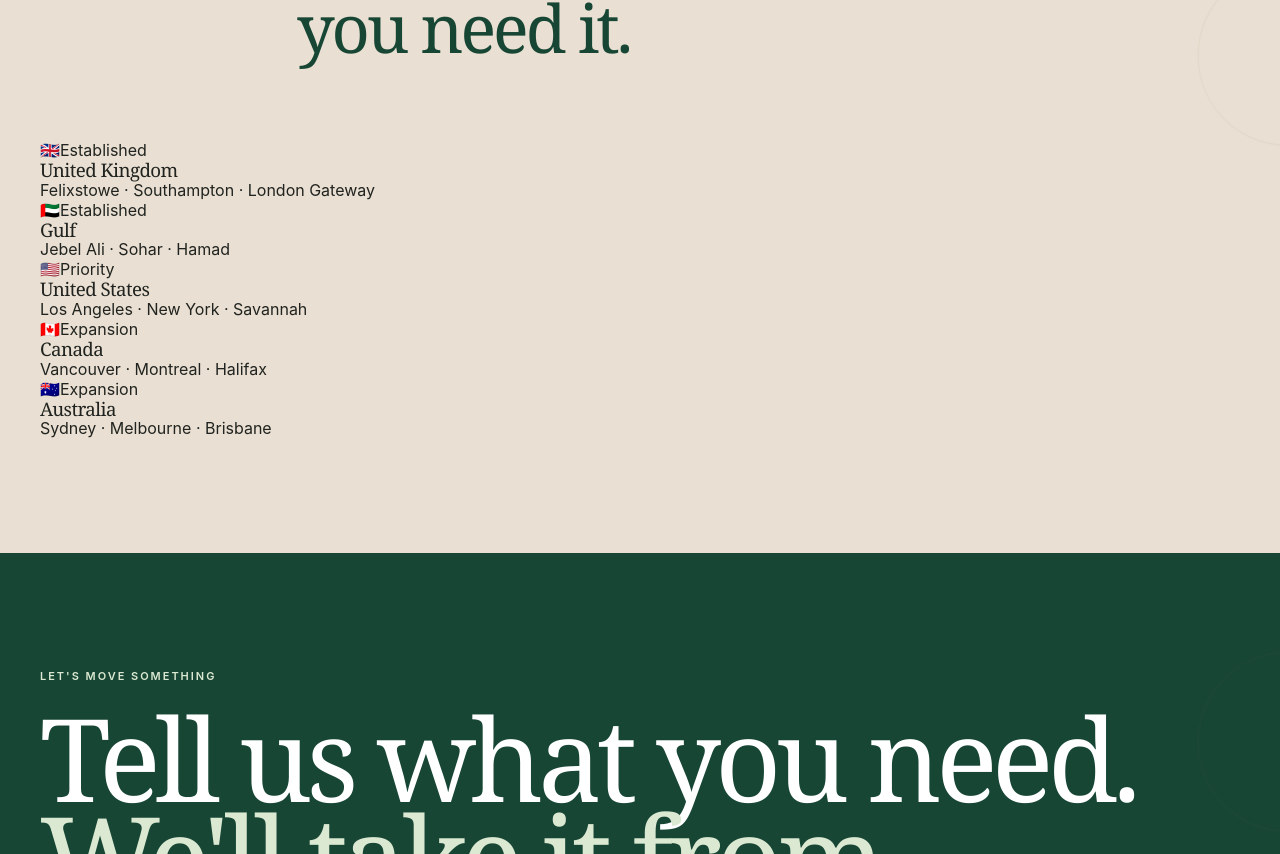
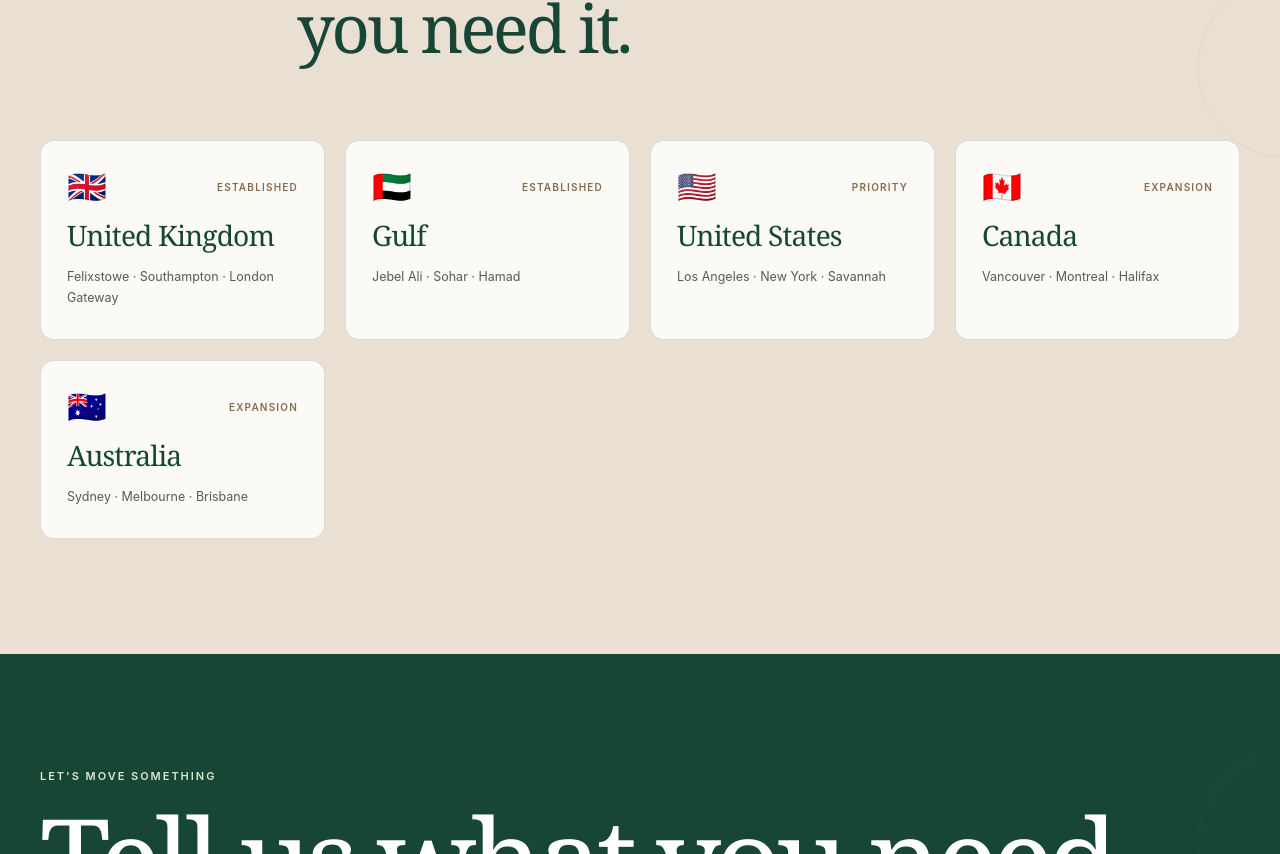
Before and after one commit to Lokesh-5618/sri-jothi-site, a React (Vite) app: page / in a window 1280 px wide. Shown: the part 5288-6142 px from the top of the page. Built offline with nearby package versions, Linux system fonts and the light colour scheme.

Commit message:
Refactor market styles and add new grid layout

```diff
--- a/src/index.css
+++ b/src/index.css
@@ -1048,13 +1048,51 @@ body:before {
 
 /* markets */
 .markets { background: #e9dfd2; padding-top: clamp(40px, 5vw, 60px); }
-.market-list { border-top: 1px solid var(--line); margin-top: 55px; }
-.market { display: grid; grid-template-columns: 70px 1fr auto; gap: 25px; align-items: center; padding: 28px 0; border-bottom: 1px solid var(--line); transition: padding-left .35s var(--ease), opacity .85s var(--ease), transform .85s var(--ease), filter .85s var(--ease); }
-.market:hover { padding-left: 10px; }
-.market-num { font-size: 10px; color: var(--brown); }
-.market h3 { font: clamp(34px, 4vw, 54px)/1.15 var(--serif); color: var(--green); margin: 0; transition: transform .35s var(--ease); }
-.market:hover h3 { transform: translateX(12px); }
-.market b { font-size: 10px; font-weight: 500; text-transform: uppercase; letter-spacing: .12em; color: var(--brown); }
+
+.markets-grid {
+  display: grid;
+  grid-template-columns: repeat(auto-fit, minmax(230px, 1fr));
+  gap: 20px;
+  margin-top: 55px;
+}
+.market-card {
+  background: var(--paper);
+  border: 1px solid var(--line);
+  border-radius: var(--radius);
+  padding: 30px 26px;
+  display: flex;
+  flex-direction: column;
+  gap: 16px;
+  transition: transform .5s var(--ease), box-shadow .5s var(--ease), border-color .4s;
+}
+.market-card:hover {
+  transform: translateY(-6px);
+  box-shadow: 0 18px 40px rgba(23, 70, 53, .08);
+  border-color: var(--brown-light);
+}
+.market-card-top { display: flex; align-items: center; justify-content: space-between; gap: 12px; }
+.market-flag { font-size: 32px; line-height: 1; }
+.market-status {
+  font-size: 10px;
+  font-weight: 600;
+  text-transform: uppercase;
+  letter-spacing: .12em;
+  color: var(--brown);
+  white-space: nowrap;
+}
+.market-card h3 {
+  font: clamp(24px, 2.2vw, 30px)/1.15 var(--serif);
+  color: var(--green);
+  margin: 0;
+  transition: transform .35s var(--ease);
+}
+.market-card:hover h3 { transform: translateX(4px); }
+.market-ports {
+  font-size: 12.5px;
+  line-height: 1.65;
+  color: var(--ink-soft);
+  margin: 0;
+}
 
 /* contact section */
 .contact-section { background: var(--green); color: #fff; min-height: 82svh; display: flex; align-items: center; }
@@ -1125,10 +1163,10 @@ body:before {
   .journey-visual { height: min(55vh, 420px); }
   .journey-words { grid-template-columns: 1fr 1fr; }
   .journey-word { font-size: 16px; padding: 14px; }
-  .market-list { margin-top: 40px; }
-  .market { grid-template-columns: 38px 1fr; gap: 10px; padding: 22px 0; }
-  .market b { display: none; }
-  .market h3 { font-size: clamp(28px, 8vw, 36px); }
+  .markets-grid { grid-template-columns: 1fr 1fr; gap: 14px; margin-top: 36px; }
+  .market-card { padding: 22px 18px; gap: 12px; }
+  .market-flag { font-size: 26px; }
+  .market-card h3 { font-size: clamp(20px, 6vw, 26px); }
   .contact-section { min-height: auto; padding: 80px 0; }
   .contact-section h2 { font-size: clamp(42px, 12vw, 72px); margin-top: 18px; }
   .contact-row { margin-top: 40px; align-items: start; flex-direction: column; gap: 20px; }
@@ -1148,6 +1186,7 @@ body:before {
   .product, .product.small { min-height: 260px; }
   .contact-section h2 { font-size: clamp(38px, 11vw, 52px); }
   .cap h3 { font-size: 24px; }
+  .markets-grid { grid-template-columns: 1fr; }
 }
 @media (prefers-reduced-motion: reduce) {
   .marquee-track, .scroll-cue i { animation: none; }
```
